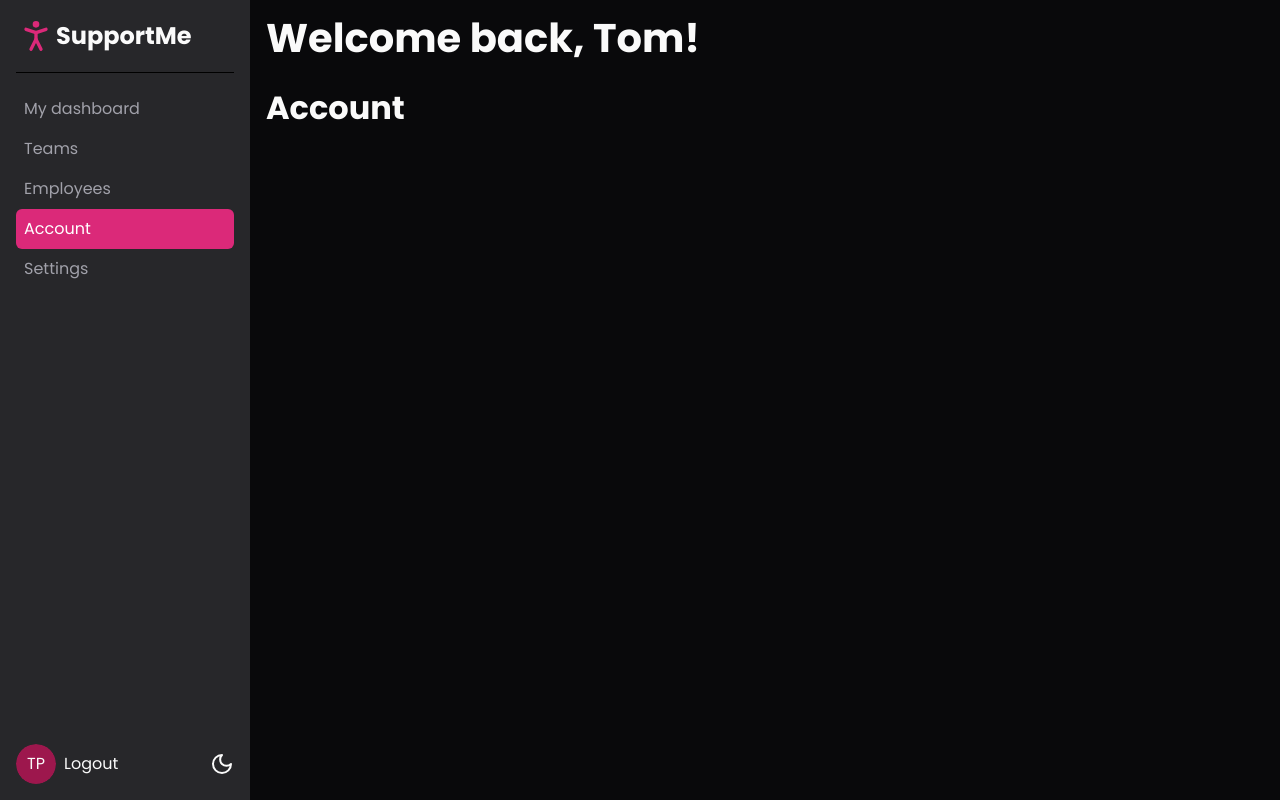
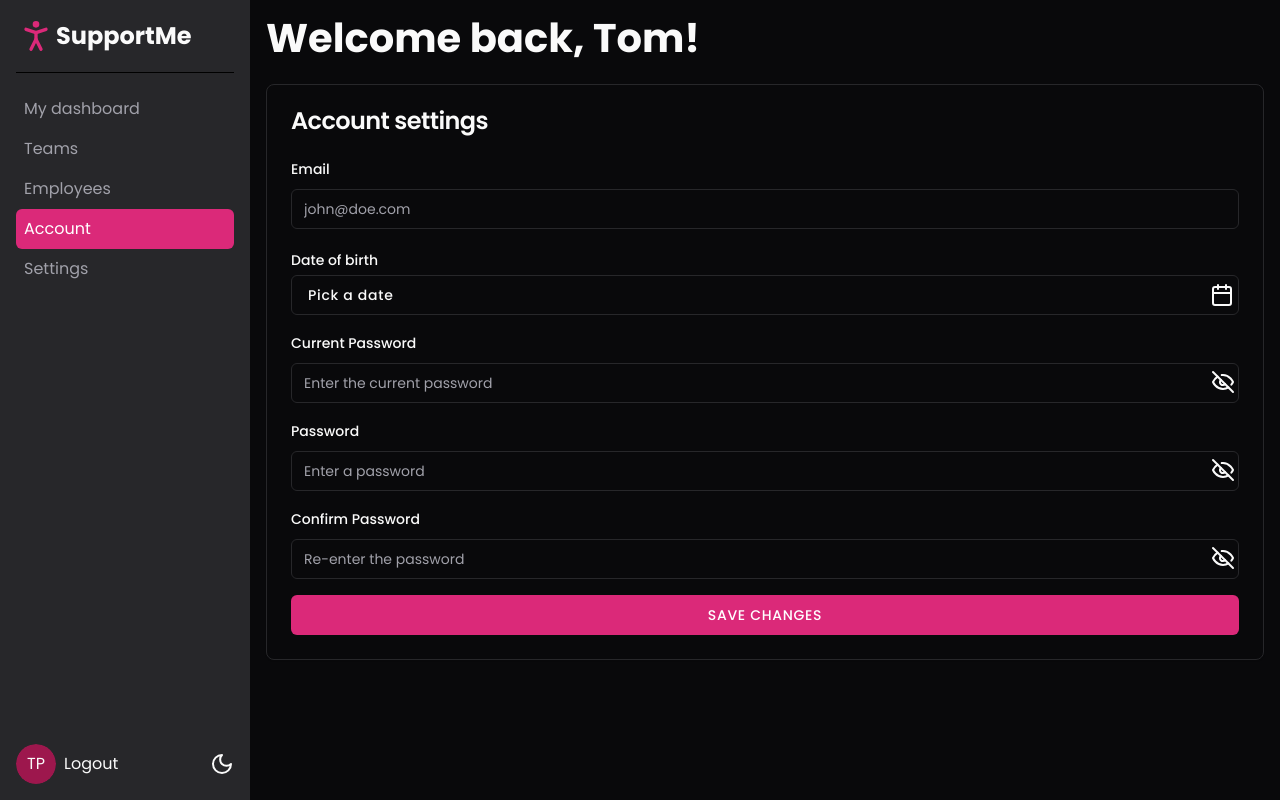
Before and after one commit to kulembetov/support-me, a Next.js app: page /dashboard/account in a window 1280 px wide. Built offline with nearby package versions, Linux system fonts and the light colour scheme.

Commit message:
feat: account page

```diff
--- a/app/dashboard/account/page.tsx
+++ b/app/dashboard/account/page.tsx
@@ -1,7 +1,234 @@
+"use client";
+import { Card, CardContent, CardHeader, CardTitle } from "@/components/ui/card";
+import { useForm } from "react-hook-form";
+import * as z from "zod";
+import { zodResolver } from "@hookform/resolvers/zod";
+import { Button } from "@/components/ui/button";
+import React from "react";
+import {
+  Form,
+  FormControl,
+  FormField,
+  FormItem,
+  FormLabel,
+  FormMessage,
+} from "@/components/ui/form";
+import { useRouter } from "next/navigation";
+import { Input } from "@/components/ui/input";
+import {
+  Popover,
+  PopoverContent,
+  PopoverTrigger,
+} from "@/components/ui/popover";
+import { format } from "date-fns";
+import { CalendarIcon } from "lucide-react";
+import { Calendar } from "@/components/ui/calendar";
+import { PasswordInput } from "@/components/ui/password-input";
+
+const accountTypeSchema = z
+  .object({
+    accountType: z.enum(["personal", "company"]),
+    companyName: z.string().optional(),
+    numberOfEmployees: z.coerce.number().optional(),
+  })
+  .superRefine((data, ctx) => {
+    if (data.accountType === "company" && !data.companyName) {
+      ctx.addIssue({
+        code: z.ZodIssueCode.custom,
+        path: ["companyName"],
+        message: "Company name is required",
+      });
+    }
+    if (data.accountType === "company" && !data.numberOfEmployees) {
+      ctx.addIssue({
+        code: z.ZodIssueCode.custom,
+        path: ["numberOfEmployees"],
+        message: "Number of employees is required",
+      });
+    }
+  });
+
+const passwordSchema = z
+  .object({
+    password: z
+      .string()
+      .min(8, "Password must contain at least 8 characters")
+      .refine((password) => {
+        return /^(?=.*[a-z])(?=.*[A-Z])(?=.*\d)(?=.*[!@#$%^&*]).{8,}$/.test(
+          password
+        );
+      }, "Password must contain at least one uppercase letter, one lowercase letter, one number, and one special character"),
+    passwordCurrent: z.string(),
+    passwordConfirm: z.string(),
+  })
+  .superRefine((data, ctx) => {
+    if (data.password !== data.passwordConfirm) {
+      ctx.addIssue({
+        code: z.ZodIssueCode.custom,
+        path: ["passwordConfirm"],
+        message: "Passwords do not match",
+      });
+    }
+  });
+
+const baseSchema = z.object({
+  email: z.string().email(),
+  dob: z.date().refine((date) => {
+    const today = new Date();
+    const eighteenYearsAgo = new Date(
+      today.getFullYear() - 18,
+      today.getMonth(),
+      today.getDay()
+    );
+    return date <= eighteenYearsAgo;
+  }, "You must be at least 18 years old"),
+  acceptTerms: z
+    .boolean({
+      required_error: "You must accept the terms and conditions",
+    })
+    .refine((checked) => checked, "You must accept the terms and conditions"),
+});
+
+const formSchema = baseSchema.and(passwordSchema).and(accountTypeSchema);
+
 export default function AccountPage() {
+  const router = useRouter();
+  const form = useForm<z.infer<typeof formSchema>>({
+    resolver: zodResolver(formSchema),
+    defaultValues: {
+      email: "",
+      passwordCurrent: "",
+      password: "",
+      passwordConfirm: "",
+      companyName: "",
+    },
+  });
+  const handleSubmit = (data: z.infer<typeof formSchema>) => {
+    console.log("signup validation passed", data);
+    router.push("/dashboard");
+  };
+
+  const dobFromDate = new Date();
+  dobFromDate.setFullYear(dobFromDate.getFullYear() - 120);
   return (
     <div>
-      <h2>Account</h2>
+      <Card>
+        <CardHeader>
+          <CardTitle>Account settings</CardTitle>
+        </CardHeader>
+        <CardContent>
+          <Form {...form}>
+            <form
+              className="flex flex-col gap-4"
+              onSubmit={form.handleSubmit(handleSubmit)}
+            >
+              <FormField
+                control={form.control}
+                name="email"
+                render={({ field }) => (
+                  <FormItem>
+                    <FormLabel>Email</FormLabel>
+                    <FormControl>
+                      <Input placeholder="john@doe.com" {...field} />
+                    </FormControl>
+                    <FormMessage />
+                  </FormItem>
+                )}
+              />
+              <FormField
+                control={form.control}
+                name="dob"
+                render={({ field }) => (
+                  <FormItem className="flex flex-col pt-2">
+                    <FormLabel>Date of birth</FormLabel>
+                    <Popover>
+                      <PopoverTrigger asChild>
+                        <FormControl>
+                          <Button
+                            variant="outline"
+                            className="normal-case flex justify-between pr-1"
+                          >
+                            {!!field.value ? (
+                              format(field.value, "PPP")
+                            ) : (
+                              <span>Pick a date</span>
+                            )}
+                            <CalendarIcon />
+                          </Button>
+                        </FormControl>
+                      </PopoverTrigger>
+                      <PopoverContent align="start" className="w-auto p-0">
+                        <Calendar
+                          mode="single"
+                          defaultMonth={field.value}
+                          selected={field.value}
+                          onSelect={field.onChange}
+                          fixedWeeks
+                          weekStartsOn={1}
+                          fromDate={dobFromDate}
+                          toDate={new Date()}
+                          captionLayout="dropdown"
+                        />
+                      </PopoverContent>
+                    </Popover>
+                    <FormControl></FormControl>
+                    <FormMessage />
+                  </FormItem>
+                )}
+              />
+              <FormField
+                control={form.control}
+                name="passwordCurrent"
+                render={({ field }) => (
+                  <FormItem>
+                    <FormLabel>Current Password</FormLabel>
+                    <FormControl>
+                      <PasswordInput
+                        placeholder="Enter the current password"
+                        {...field}
+                      />
+                    </FormControl>
+                    <FormMessage />
+                  </FormItem>
+                )}
+              />
+              <FormField
+                control={form.control}
+                name="password"
+                render={({ field }) => (
+                  <FormItem>
+                    <FormLabel>Password</FormLabel>
+                    <FormControl>
+                      <PasswordInput
+                        placeholder="Enter a password"
+                        {...field}
+                      />
+                    </FormControl>
+                    <FormMessage />
+                  </FormItem>
+                )}
+              />
+              <FormField
+                control={form.control}
+                name="passwordConfirm"
+                render={({ field }) => (
+                  <FormItem>
+                    <FormLabel>Confirm Password</FormLabel>
+                    <FormControl>
+                      <PasswordInput
+                        placeholder="Re-enter the password"
+                        {...field}
+                      />
+                    </FormControl>
+                    <FormMessage />
+                  </FormItem>
+                )}
+              />
+              <Button type="submit">Save changes</Button>
+            </form>
+          </Form>
+        </CardContent>
+      </Card>
     </div>
   );
 }
```
